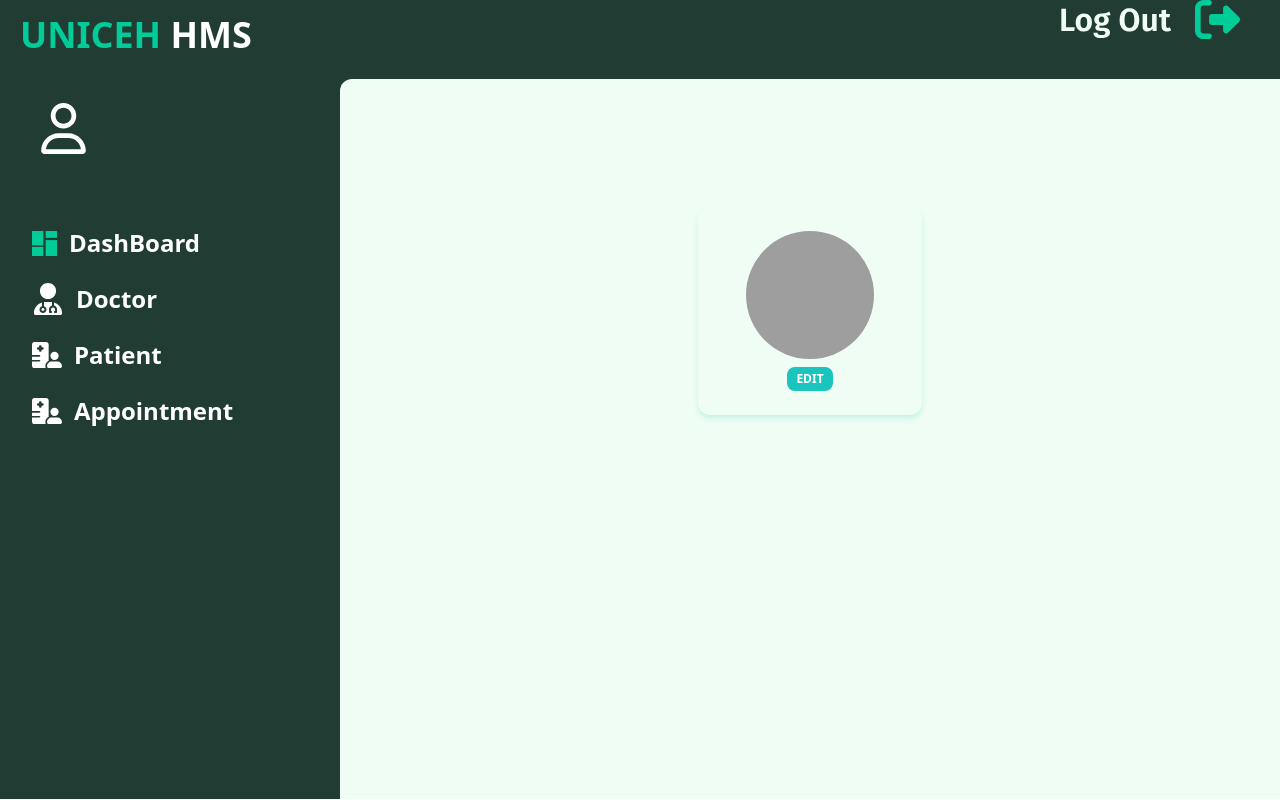
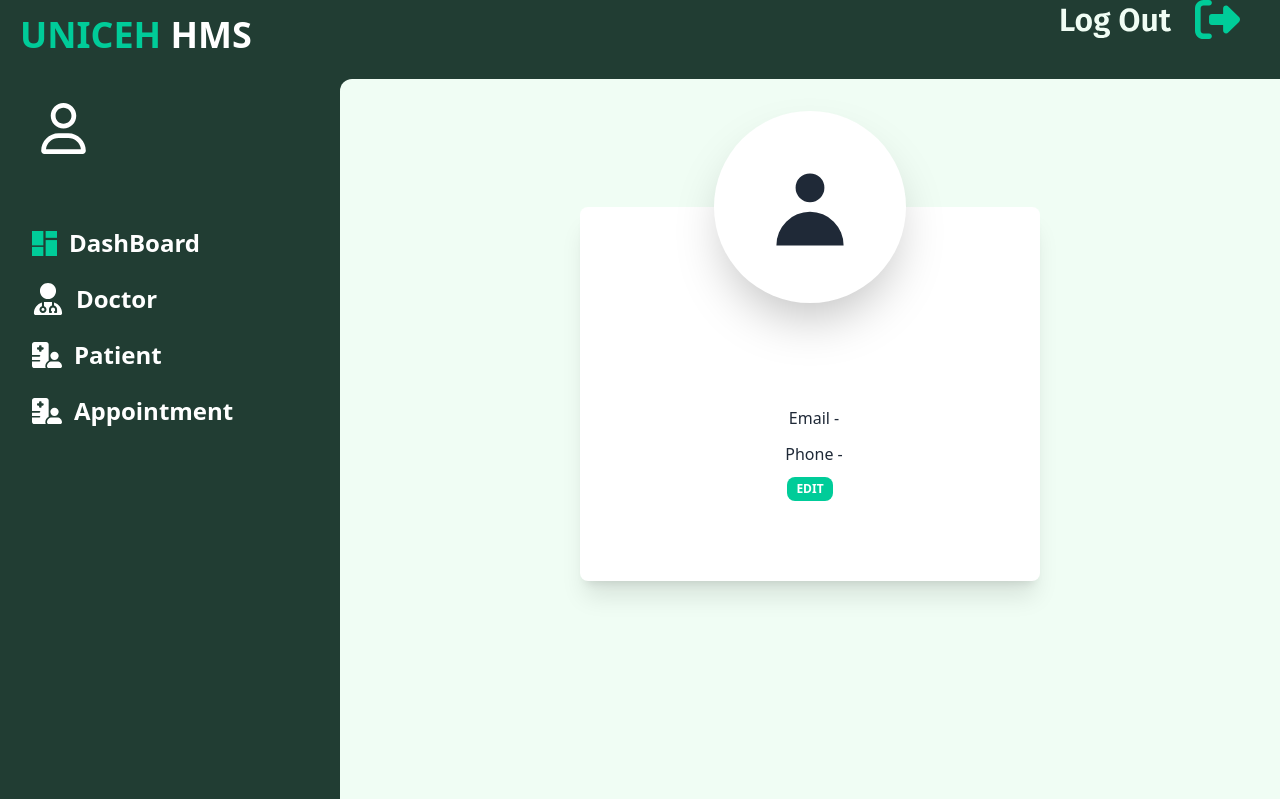
Before and after one commit to kamrulsaad/hospital-management-system-client, a React (Vite) app: page /userprofile in a window 1280 px wide. Built offline with nearby package versions, Linux system fonts and the light colour scheme; no server answers; grey boxes are pictures that could not be loaded; the HTML template or start-up script is replaced by a standard one.

Commit message:
Updated User profile

```diff
--- a/src/components/Pages/Dashboard/Users/UserProfie/UserProfile.jsx
+++ b/src/components/Pages/Dashboard/Users/UserProfie/UserProfile.jsx
@@ -18,24 +18,7 @@ const UserProfile = () => {
 
     return (
         <div className='grid justify-items-center  '>
-            {/* <div><svg width="199" height="199" viewBox="0 0 199 199" fill="none" xmlns="http://www.w3.org/2000/svg">
-                <circle cx="99.5" cy="99.5" r="99.5" fill="#D9D9D9" />
-            </svg>
-            </div>
-            <div>
-                <h1>{user?.data?.firstName} {user?.data?.lastName}</h1>
-                <h3>{user?.data?.role}</h3>
-
-                <h3>Postion : {user?.data?.role}</h3>
-                <h3>Email :{user?.data?.email}</h3>
-                <h3>Phone :{user?.data?.phone}</h3>
-
-                </div> */}
-
-
-
-
-
+{/*
             <div className="flex items-center mt-32 shadow-2xl shadow-tahiti-blue flex-col justify-center max-w-xs p-6 shadow-md rounded-xl sm:px-12 dark:bg-gray-900 dark:text-gray-100">
                 <img src="https://source.unsplash.com/150x150/?portrait?3" alt="" className="w-32 h-32 mx-auto rounded-full dark:bg-gray-500 aspect-square" />
                 <div className="space-y-4 text-center divide-y divide-gray-700">
@@ -48,40 +31,51 @@ const UserProfile = () => {
 
                 </div>
                 <button class="btn btn-xs btn-ghost text-tahiti-white bg-tahiti-cyan">Edit</button>
-            </div>
+            </div> */}
 
 
 
-            {/* <div className="max-w-md flex justify-center p-8 sm:flex sm:space-x-6 ">
-                <div className="flex-shrink-0 w-full mb-6 h-44 sm:h-32 sm:w-32 sm:mb-0">
-                    <svg width="100" height="100" viewBox="0 0 56 64" fill="none" xmlns="http://www.w3.org/2000/svg">
-                        <path d="M34 38H22C9.75 38 0 47.875 0 60C0 62.25 1.75 64 4 64H52C54.125 64 56 62.25 56 60C56 47.875 46.125 38 34 38ZM6 58C7 50.125 13.75 44 22 44H34C42.125 44 48.875 50.125 49.875 58H6ZM28 32C36.75 32 44 24.875 44 16C44 7.25 36.75 0 28 0C19.125 0 12 7.25 12 16C12 24.875 19.125 32 28 32ZM28 6C33.5 6 38 10.5 38 16C38 21.625 33.5 26 28 26C22.375 26 18 21.625 18 16C18 10.5 22.375 6 28 6Z" fill="black" />
-                    </svg>
 
-                </div>
-                <div className="flex flex-col space-y-4">
-                    <div>
-                        <h2 className="text-2xl font-semibold">{user?.data?.firstName} {user?.data?.lastName}</h2>
-                        <span className="text-sm ">{user?.data?.role}</span>
-                    </div>
-                    <div className="space-y-1">
-                        <span className="flex items-center space-x-2">
-                            <svg xmlns="http://www.w3.org/2000/svg" viewBox="0 0 512 512" aria-label="Email address" className="w-4 h-4">
-                                <path fill="currentColor" d="M274.6,25.623a32.006,32.006,0,0,0-37.2,0L16,183.766V496H496V183.766ZM464,402.693,339.97,322.96,464,226.492ZM256,51.662,454.429,193.4,311.434,304.615,256,268.979l-55.434,35.636L57.571,193.4ZM48,226.492,172.03,322.96,48,402.693ZM464,464H48V440.735L256,307.021,464,440.735Z"></path>
-                            </svg>
-                            <span className="">{user?.data?.email}</span>
-                        </span>
-                        <span className="flex items-center space-x-2">
-                            <svg xmlns="http://www.w3.org/2000/svg" viewBox="0 0 512 512" aria-label="Phonenumber" className="w-4 h-4">
-                                <path fill="currentColor" d="M449.366,89.648l-.685-.428L362.088,46.559,268.625,171.176l43,57.337a88.529,88.529,0,0,1-83.115,83.114l-57.336-43L46.558,362.088l42.306,85.869.356.725.429.684a25.085,25.085,0,0,0,21.393,11.857h22.344A327.836,327.836,0,0,0,461.222,133.386V111.041A25.084,25.084,0,0,0,449.366,89.648Zm-20.144,43.738c0,163.125-132.712,295.837-295.836,295.837h-18.08L87,371.76l84.18-63.135,46.867,35.149h5.333a120.535,120.535,0,0,0,120.4-120.4v-5.333l-35.149-46.866L371.759,87l57.463,28.311Z"></path>
-                            </svg>
-                            <span className="">{user?.data?.phone}</span>
-                        </span>
+
+            <section class="pt-16 bg-blueGray-50 w-full p-56 ">
+                <div class="w-full  px-4 mx-auto  ">
+                    <div class="relative bg-tahiti-white  shadow-2xl  flex flex-col min-w-0 break-words bg-white w-full mb-6 shadow-xl rounded-lg mt-16">
+                        <div class="px-6">
+                            <div class="flex flex-wrap justify-center">
+                                <div class="w-full px-4 flex justify-center">
+                                    <div className="w-48 h-48 bg-indigo-100 bg-tahiti-white   mx-auto rounded-full shadow-2xl absolute inset-x-0 top-0 -mt-24 flex items-center justify-center text-indigo-500">
+                                        <svg xmlns="http://www.w3.org/2000/svg" className="h-24 w-24 " viewBox="0 0 20 20" fill="currentColor">
+                                            <path fillRule="evenodd" d="M10 9a3 3 0 100-6 3 3 0 000 6zm-7 9a7 7 0 1114 0H3z" clipRule="evenodd" />
+                                        </svg>
+                                    </div>
+                                </div>
+                                <div class="w-full px-4 text-center mt-20">
+
+                                </div>
+                            </div>
+                            <div class="text-center mt-12 pb-20">
+                                <h3 class="text-xl font-semibold leading-normal mb-2 text-blueGray-700 mb-2">
+                                {user?.data?.firstName} {user?.data?.lastName}
+                                </h3>
+                                <div class="text-sm leading-normal mt-0 mb-2 text-blueGray-400 font-bold uppercase">
+                                    <i class="fas fa-map-marker-alt mr-2 text-lg text-blueGray-400"></i>
+                                    {user?.data?.role}
+                                </div>
+                                <div class="mb-2 text-blueGray-600 mt-10">
+                                    <i class="fas fa-briefcase mr-2 text-lg text-blueGray-400"></i>
+                                   Email - {user?.data?.email}
+                                </div>
+                                <div class="mb-2 text-blueGray-600">
+                                    <i class="fas fa-university mr-2 text-lg text-blueGray-400"></i>
+                                   Phone - {user?.data?.phone}
+                                </div>
+                                <button class="btn btn-xs btn-ghost text-tahiti-white bg-tahiti-lightGreen ">Edit</button>
+                            </div>
+
+                        </div>
                     </div>
                 </div>
-            </div> */}
-
-
+            </section>
 
 
 
```
